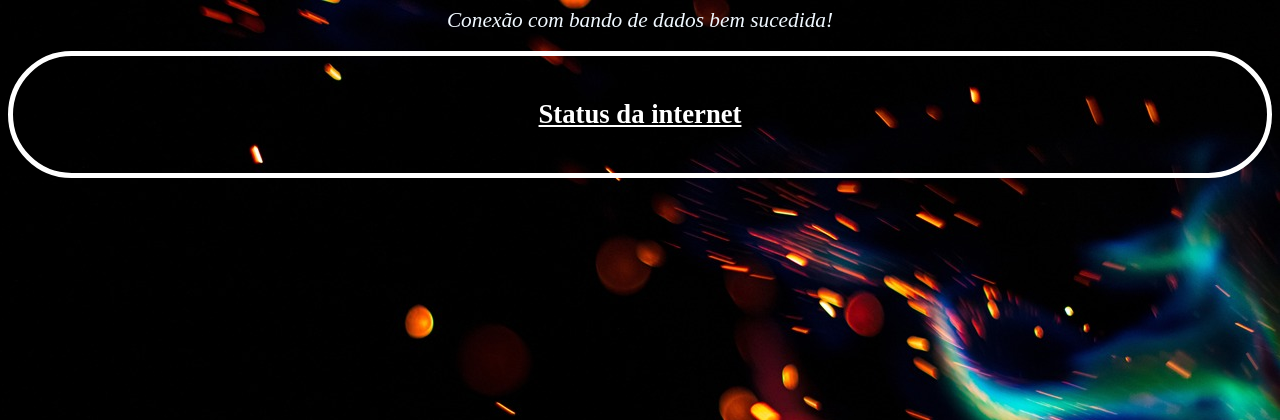
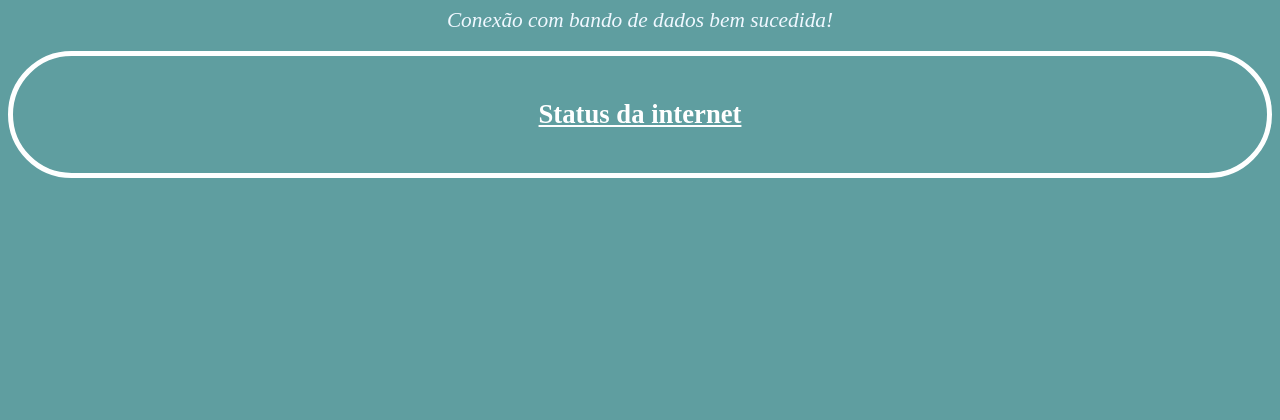
Before and after one commit to dev-drizzithiago/Meus-Projetos-PHP, a PHP site: page / in a window 1280 px wide. Shown: the top 420 px of the page. Run offline with PHP 8.4, Linux system fonts and the light colour scheme; data that the repository does not hold is empty.

Commit message:
Update style.css

```diff
--- a/relatorio_internet/style.css
+++ b/relatorio_internet/style.css
@@ -1,7 +1,7 @@
 @charset "UTF-8";
 
 body {
-    background-image: url(./img/plano_fundo.jpg);
+    background-color: cadetblue;
     background-position: right top;
     background-attachment: fixed;
     color: rgba(0,0,0,2);
```
